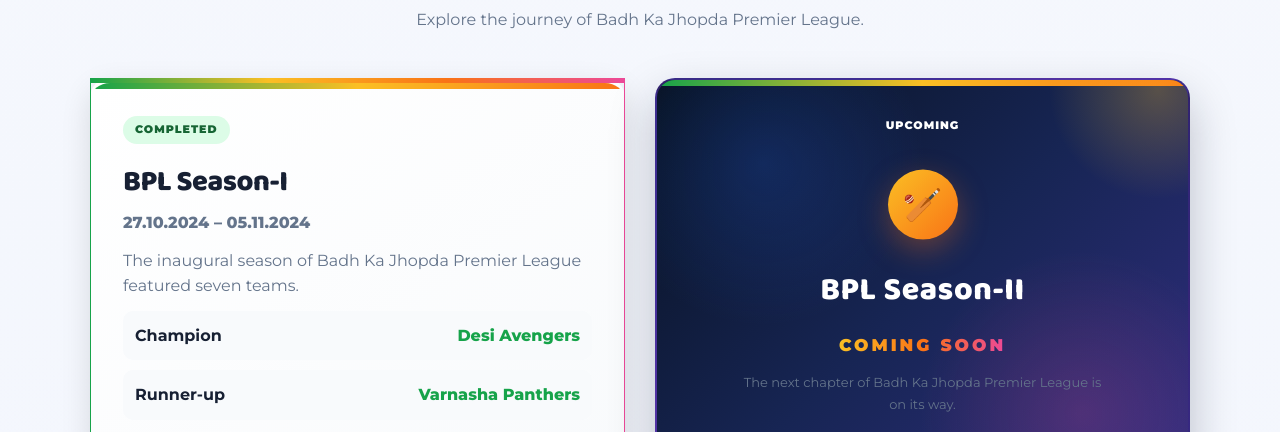
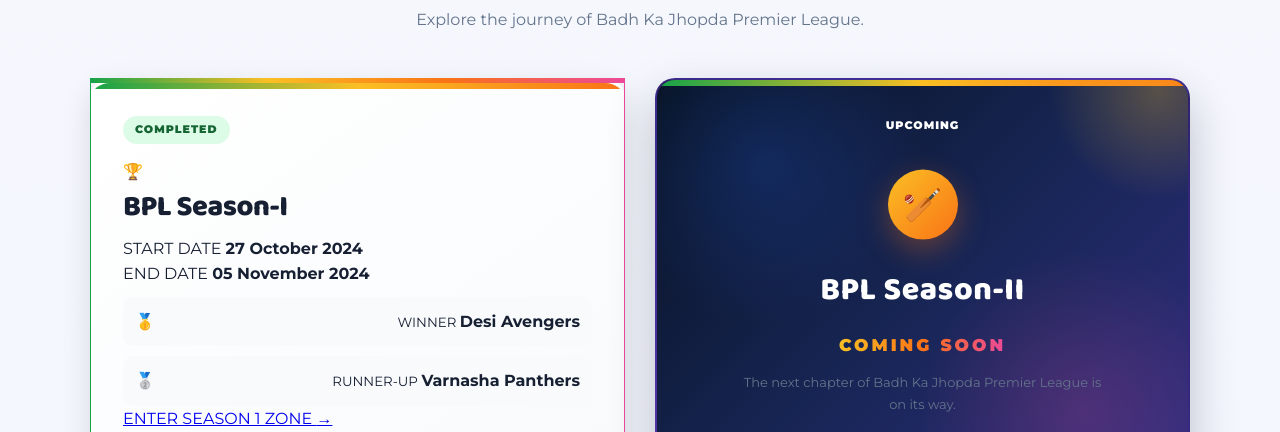
Before and after one commit to oxford456/bplcricket, a plain HTML site: page index.html in a window 1280 px wide. Shown: the part 1525-1957 px from the top of the page. Drawn offline with Linux system fonts and the light colour scheme.

Commit message:
Refactor HTML structure for Season I details

```diff
--- a/index.html
+++ b/index.html
@@ -221,55 +221,118 @@
     <div class="season-grid">
 
 
-        <!-- SEASON I -->
-
-        <div class="season-card completed">
+       <!-- =====================================================
+     SEASON I
+     ===================================================== -->
+
+<div class="season-card completed season-one-card">
 
     <div class="season-status">
         COMPLETED
     </div>
 
+    <div class="season-card-icon">
+        🏆
+    </div>
+
     <h3>
         BPL Season-I
     </h3>
 
-            <p class="season-date">
-                27.10.2024 – 05.11.2024
-            </p>
-
-            <p>
-                The inaugural season of Badh Ka Jhopda Premier League
-                featured seven teams.
-            </p>
-
-
-            <div class="season-result">
+
+    <!-- SEASON DATES -->
+
+    <div class="season-info">
+
+        <div class="season-info-item">
+
+            <span class="season-info-label">
+                START DATE
+            </span>
 
             <strong>
-                    Champion
+                27 October 2024
             </strong>
 
+        </div>
+
+
+        <div class="season-info-item">
+
+            <span class="season-info-label">
+                END DATE
+            </span>
+
+            <strong>
+                05 November 2024
+            </strong>
+
+        </div>
+
+    </div>
+
+
+    <!-- SEASON RESULT -->
+
+    <div class="season-results">
+
+        <div class="season-result winner-result">
+
+            <span class="result-icon">
+                🥇
+            </span>
+
+            <div>
+                <small>
+                    WINNER
+                </small>
+
+                <strong>
+                    Desi Avengers
+                </strong>
+            </div>
+
+        </div>
+
+
+        <div class="season-result runner-result">
+
+            <span class="result-icon">
+                🥈
+            </span>
+
+            <div>
+                <small>
+                    RUNNER-UP
+                </small>
+
+                <strong>
+                    Varnasha Panthers
+                </strong>
+            </div>
+
+        </div>
+
+    </div>
+
+
+    <!-- ENTER SEASON -->
+
+    <a
+        href="season-1.html"
+        class="season-enter-btn">
+
         <span>
-                    Desi Avengers
-                </span>
-
-            </div>
-
-
-            <div class="season-result">
-
-                <strong>
-                    Runner-up
-                </strong>
-
-                <span>
-                    Varnasha Panthers
-                </span>
-
-            </div>
-
-        </div>
-
+            ENTER SEASON 1 ZONE
+        </span>
+
+        <span class="season-enter-arrow">
+            →
+        </span>
+
+    </a>
+
+</div>
 
 
        <!-- SEASON-II -->
```
Lines whose indentation alone changed are shown as unchanged.
